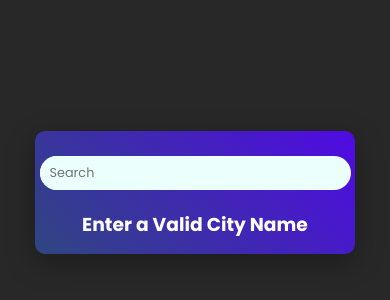
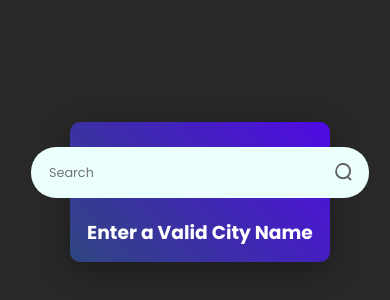
Before and after one commit to sivabalan-27/Weather-App, a React (Vite) app: page / in a window 390 px wide. Shown: the part 230-530 px from the top of the page. Built offline with nearby package versions, Linux system fonts and the light colour scheme; no server answers; a web font is replaced by a local one.

Commit message:
Update Weather.css

```diff
--- a/src/components/Weather.css
+++ b/src/components/Weather.css
@@ -5,6 +5,7 @@
     background-image: linear-gradient(45deg, #2f4680, #500ae4);
     display: flex;
     flex-direction: column;
+    width: 400px;
     align-items: center;
     box-shadow: 0 8px 30px rgba(0, 0, 0, 0.3);
 }
@@ -73,7 +74,7 @@
 /* 📱 Mobile scaling (no position changes) */
 @media (max-width: 600px) {
     .weather {
-      max-width: 320px;
+      max-width: 65%;
       padding: 15px;
     }
     .searchbar{
@@ -81,16 +82,18 @@
     }
     .searchbar input {
       font-size: 0.8rem;
-      padding: 8px 10px;
+      padding: 10px;
+      margin-left: 8px;
     }
 
-    .searchbar img {
-      width: 30px;
-      height: 30px;
+    .searchb-icon {
+      width: 10px;
+      height: 10px;
     }
 
     .weather-icon {
       width: 90px;
+      margin: 15px 0px;
     }
 
     .temperature {
```
Lines whose indentation alone changed are shown as unchanged.
